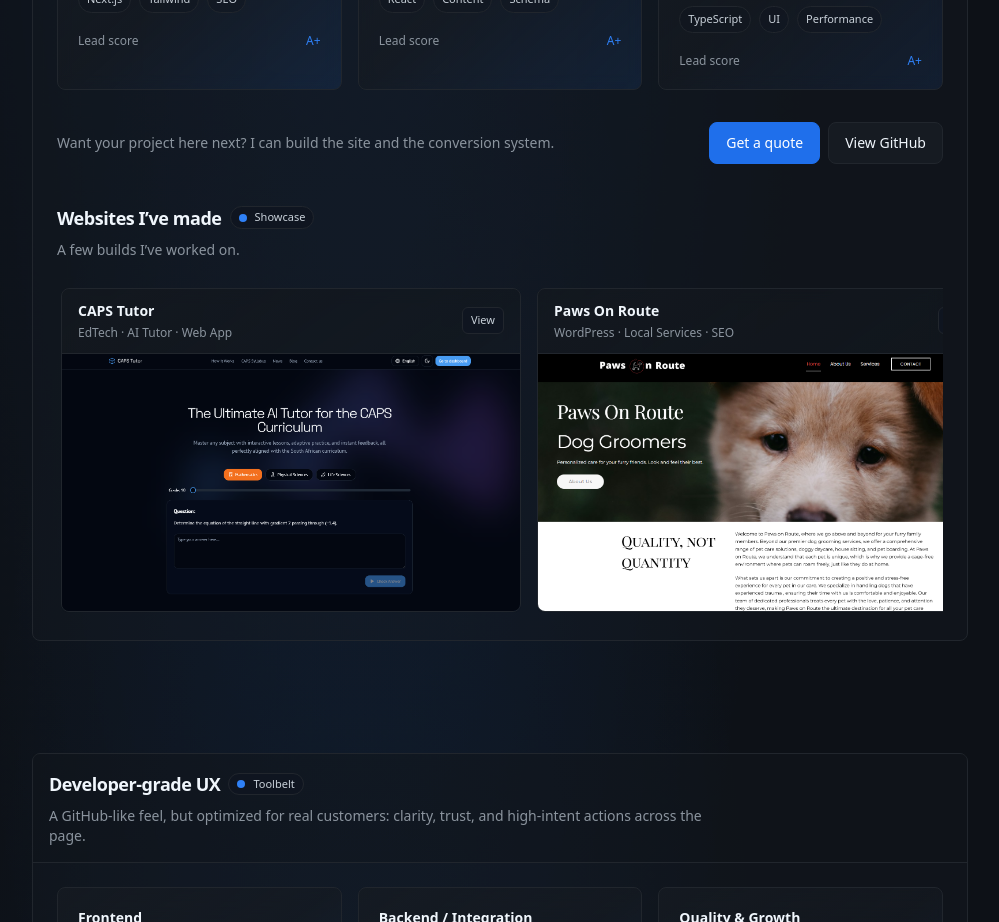
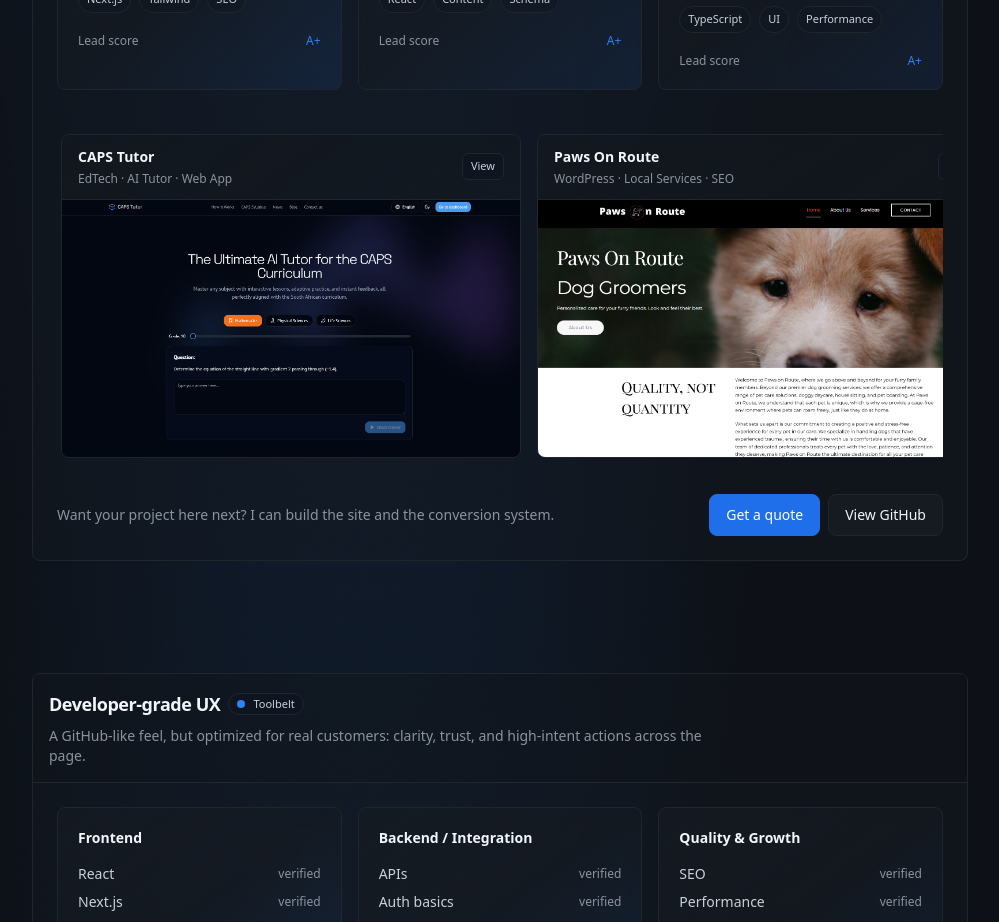
Before and after one commit to Nibsi3/pixaloomWebsite, a Next.js app: page / in a window 1280 px wide. Shown: the part 1200-2122 px from the top of the page, without its empty margins (280-1279 px from the left). Built offline with nearby package versions, Linux system fonts and the light colour scheme; no server answers.

Commit message:
Reposition Projects section CTA; remove websites header

```diff
--- a/components/projects.tsx
+++ b/components/projects.tsx
@@ -71,32 +71,7 @@ export function Projects() {
         ))}
       </div>
 
-      <div className="mt-8 flex flex-col gap-3 sm:flex-row sm:items-center sm:justify-between">
-        <div className="text-sm text-fg-300">
-          Want your project here next? I can build the site and the conversion system.
-        </div>
-        <div className="flex gap-2">
-          <Button href="#contact" variant="primary">
-            Get a quote
-          </Button>
-          <Button href="https://github.com/Nibsi3" variant="secondary">
-            View GitHub
-          </Button>
-        </div>
-      </div>
-
       <div className="mt-10">
-        <div className="mb-6">
-          <div className="flex flex-wrap items-center gap-2">
-            <h3 className="text-base font-semibold tracking-tight text-fg-100 sm:text-lg">Websites I’ve made</h3>
-            <span className="inline-flex items-center gap-2 rounded-full border border-bg-700 bg-bg-850 px-2 py-0.5 text-[11px] text-fg-200">
-              <span className="h-2 w-2 rounded-full bg-accent-500" />
-              <span>Showcase</span>
-            </span>
-          </div>
-          <p className="mt-2 max-w-2xl text-sm text-fg-300">A few builds I’ve worked on.</p>
-        </div>
-
         <WorkMarquee aria-label="Website screenshots">
           <div className="work-marquee-group">
             {workItems.map((i) => (
@@ -158,6 +133,20 @@ export function Projects() {
             ))}
           </div>
         </WorkMarquee>
+
+        <div className="mt-8 flex flex-col gap-3 sm:flex-row sm:items-center sm:justify-between">
+          <div className="text-sm text-fg-300">
+            Want your project here next? I can build the site and the conversion system.
+          </div>
+          <div className="flex gap-2">
+            <Button href="#contact" variant="primary">
+              Get a quote
+            </Button>
+            <Button href="https://github.com/Nibsi3" variant="secondary">
+              View GitHub
+            </Button>
+          </div>
+        </div>
       </div>
     </Section>
   );
```
